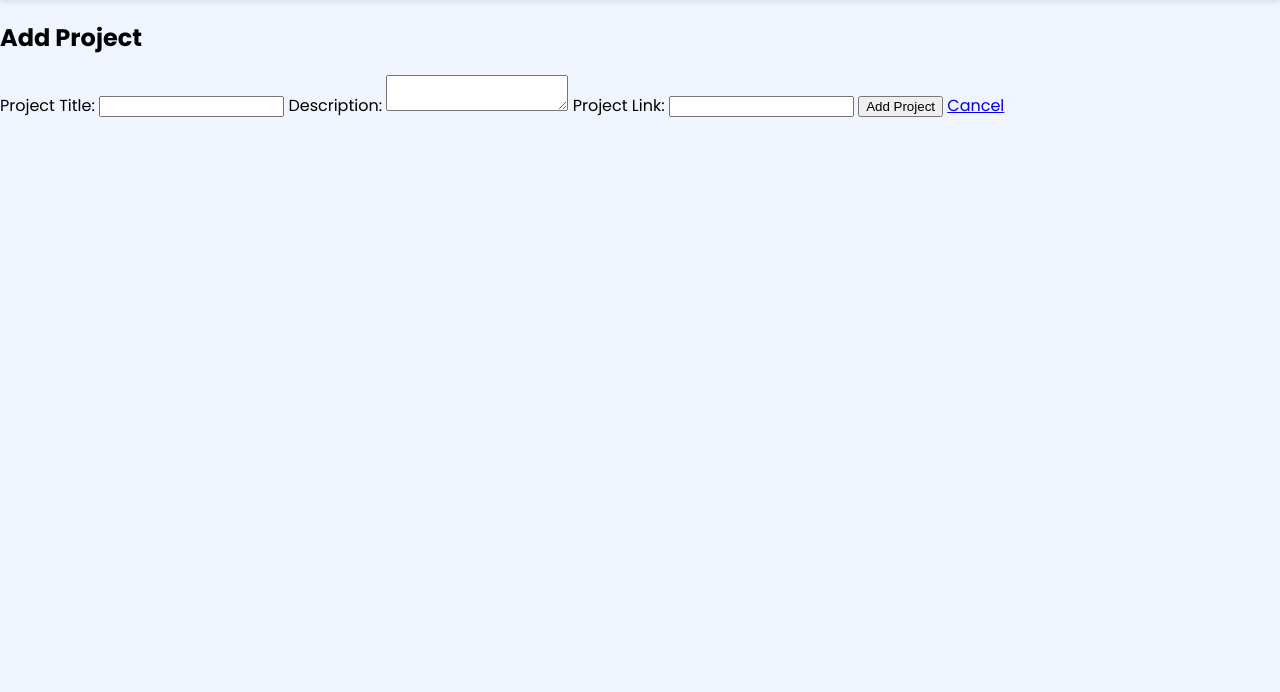
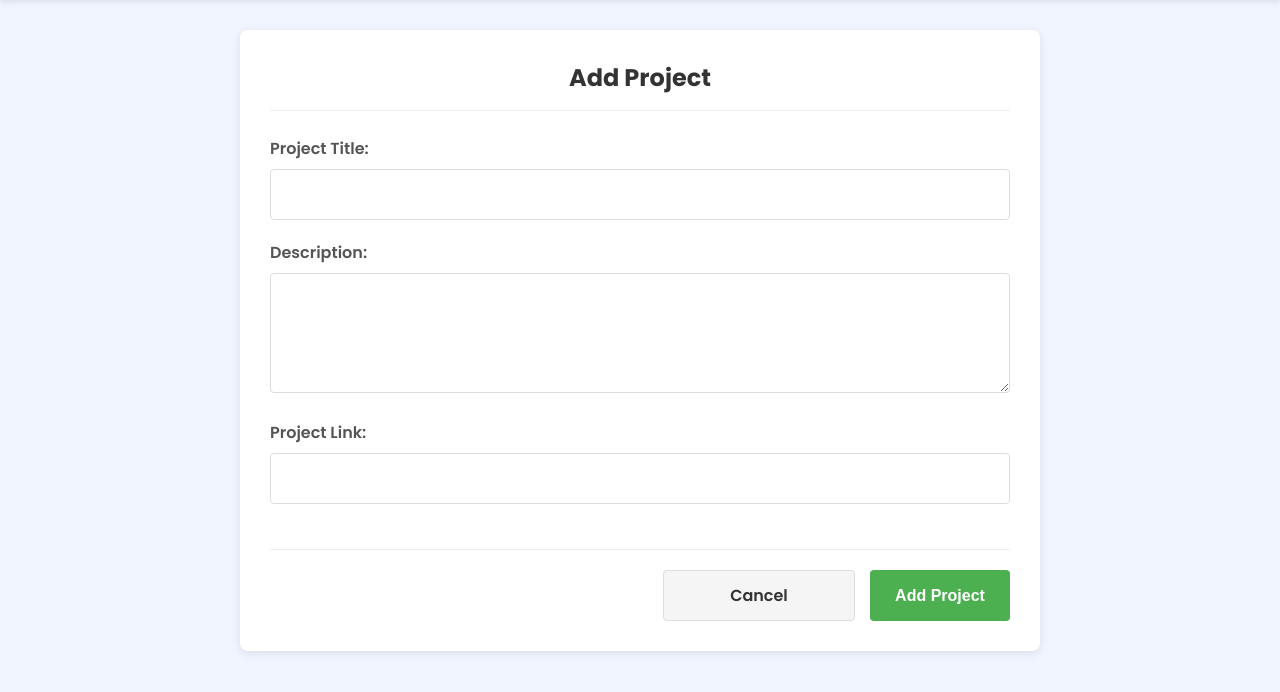
Before and after one commit to ayahmeftah/draftr-cv-builder-web-app, a Django app: template main_app/templates/projects/project_form.html in a window 1280 px wide. Shown: the part 90-782 px from the top of the page. Run offline with Django 5.2, Linux system fonts and the light colour scheme; the template is opened without the code that fills it: values that come from a table or form of the project are taken from there, others are empty.

Commit message:
added css to the project form

```diff
--- a/main_app/templates/projects/project_form.html
+++ b/main_app/templates/projects/project_form.html
@@ -1,9 +1,13 @@
 {% extends "base.html" %}
+{% load static %}
 
 {% block head %}
+  <link rel="stylesheet" href="{% static "css/forms.css" %}">
 {% endblock %}
 
 {% block body %}
+<div class="form-container">
+    <div class="form-card">
         <h2>
             {% if project %}
                 Edit Project
@@ -15,22 +19,32 @@
         <form method="post">
             {% csrf_token %}
 
+            <div class="form-group">
                 <label for="id_project_title">Project Title:</label>
                 <input type="text" name="project_title" id="id_project_title" value="{{ form.project_title.value|default_if_none:'' }}" required />
+            </div>
 
+            <div class="form-group">
                 <label for="id_project_description">Description:</label>
                 <textarea name="project_description" id="id_project_description">{{ form.project_description.value|default_if_none:'' }}</textarea>
+            </div>
 
+            <div class="form-group">
                 <label for="id_project_link">Project Link:</label>
                 <input type="url" name="project_link" id="id_project_link" value="{{ form.project_link.value|default_if_none:'' }}" />
+            </div>
 
+            <div class="form-button-container">
+                <a href="{% url 'project_list' resume.id %}" class="cancel-button">Cancel</a>
                 <button type="submit">
-    {% if object %}
-        Edit Project
+                    {% if project %}
+                        Update Project
                     {% else %}
                         Add Project
                     {% endif %}
                 </button>
-  <a href="{% url 'project_list' resume.id %}">Cancel</a>
+            </div>
         </form>
+    </div>
+</div>
 {% endblock %}
```
Lines whose indentation alone changed are shown as unchanged.
